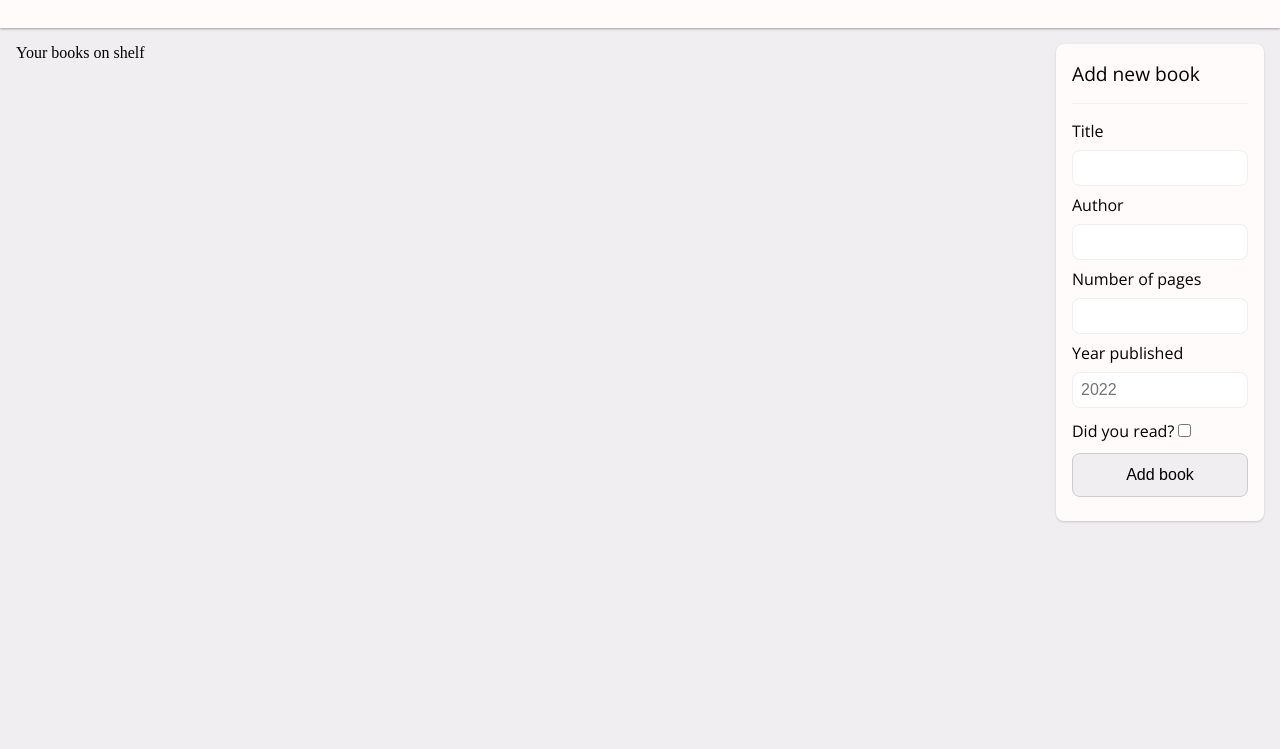
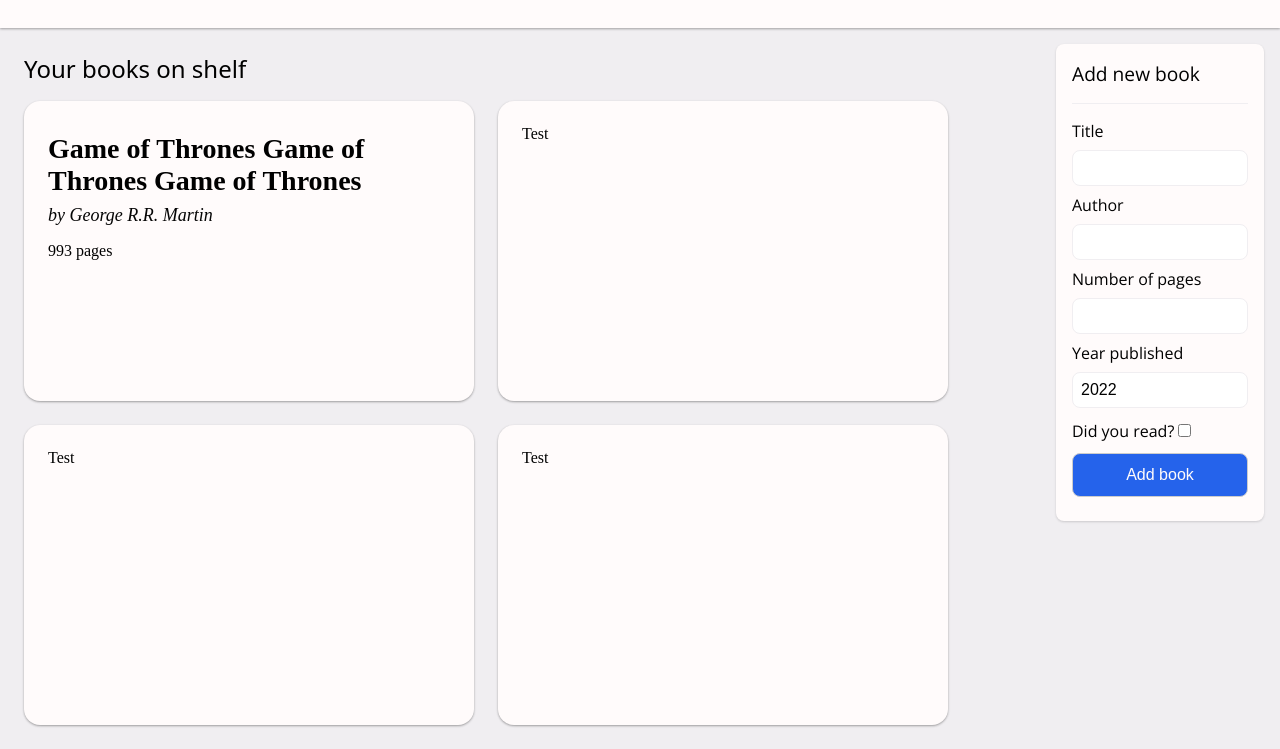
Before and after one commit to mrljsh/library-js-exercise, a plain HTML site: page index.html in a window 1280 px wide. Shown: the part 72-821 px from the top of the page. Before the commit the page ends 800 px from the top, so only its background shows below. Drawn offline with nearby package versions, Linux system fonts and the light colour scheme.

Commit message:
Added library layout, book cards

```diff
--- a/index.html
+++ b/index.html
@@ -15,18 +15,34 @@
     <main>
         <div class="books">
             <p>Your books on shelf</p>
+            <div class="books-shelf">
+                <div class="book-card">
+                    <p class="title">Game of Thrones Game of Thrones Game of Thrones</p>
+                    <p class="author">by George R.R. Martin</p>
+                    <p class="pages">993 pages</p>
+                </div>
+                <div class="book-card">
+                    <p>Test</p>
+                </div>
+                <div class="book-card">
+                    <p>Test</p>
+                </div>
+                <div class="book-card">
+                    <p>Test</p>
+                </div>
+            </div>
         </div>
         <div class="add-books-form">
             <p>Add new book</p>
             <hr>
             <label for="title">Title</label>
-            <input type="text" name="title" id="title" required>
+            <input type="text" name="title" id="title" value="" required>
             <label for="author">Author</label>
-            <input type="text" name="author" id="author" required>
+            <input type="text" name="author" id="author" value="" required>
             <label for="noPages">Number of pages</label>
-            <input type="number" name="noPages" id="noPages" required>
+            <input type="number" name="noPages" id="noPages" value="" required>
             <label for="yearPublished">Year published</label>
-            <input type="number" min="1800" max="2022" step="1" placeholder="2022" required>
+            <input type="number" min="1800" max="2022" step="1" value="2022" placeholder="2022" required>
             <label for="read">Did you read?</label>
             <input type="checkbox" name="read" id="read">
             <button id="addBookBtn">Add book</button>
--- a/style.css
+++ b/style.css
@@ -6,6 +6,9 @@
     --red: #ff7070;
     --light-green: #9fff9c;
     --light-red: #ff9c9c;
+    --blue-400: #60A5FA;
+    --blue-500: #3B82F6;
+    --blue-600: #2563EB;
 }
 
 
@@ -47,6 +50,7 @@ main {
 }
 
 .add-books-form {
+    height: fit-content;
     padding: 16px;
     border-radius: 8px;
     background-color: var(--white);
@@ -88,13 +92,59 @@ main {
     padding: 12px;
     margin: 8px 0px;
     width: 100%;
-    background-color: var(--grey);
+    background-color: var(--blue-600);
     border: 1px solid #ccc;
+    color: var(--white);
     border-radius: 8px;
     font-size: 16px;
     transition: 0.3s ease-in-out;
 }
 
 #addBookBtn:hover {
-    filter: brightness(0.8);
+    background-color: var(--blue-500);
+    transition: 0.2s ease-out;
+    cursor: pointer;
 }
+
+.books {
+    padding: 8px;
+}
+
+.books > p {
+    margin-bottom: 16px;
+    font-size: 24px;
+    font-weight: 400;
+    font-family: system-ui, -apple-system, BlinkMacSystemFont, 'Segoe UI', Roboto, Oxygen, Ubuntu, Cantarell, 'Open Sans', 'Helvetica Neue', sans-serif;
+}
+
+.books-shelf {
+    display: grid;
+    grid-template-columns: repeat(auto-fill, 450px);
+    gap: 24px;
+}
+
+.book-card {
+    display: flex;
+    flex-direction: column;
+    min-height: 300px;
+    background-color: var(--white);
+    border-radius: 16px;
+    padding: 24px;
+    box-shadow: rgba(0, 0, 0, 0.12) 0px 1px 3px, rgba(0, 0, 0, 0.24) 0px 1px 2px;
+}
+
+.book-card > .title {
+    font-size: 28px;
+    font-weight: 700;
+    margin: 8px 0;
+}
+
+.book-card > .author {
+    font-style: italic;
+    font-size: 18px;
+    color: #050505;
+}
+
+.book-card > .pages {
+    margin: 16px 0px;
+}
```
